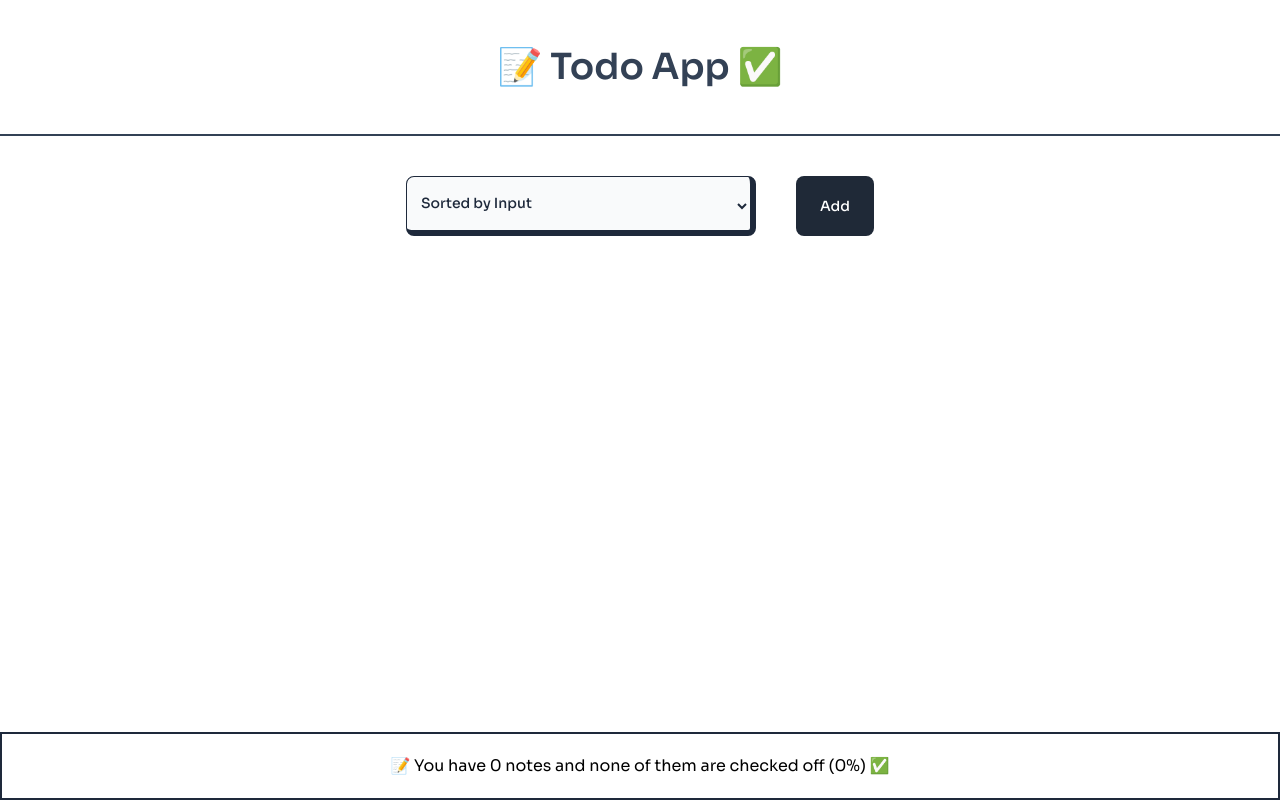
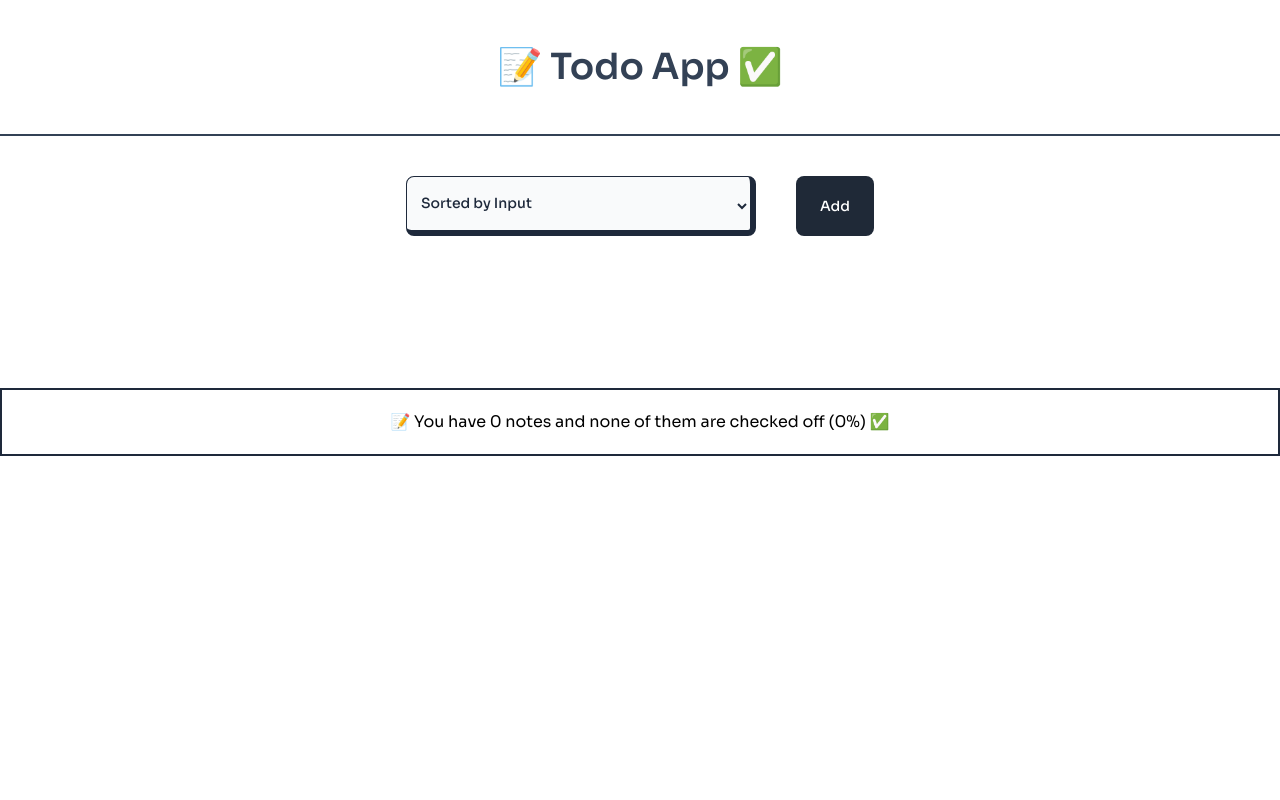
Before and after one commit to ramaherdianto/todoapp, a React (Vite) app: page / in a window 1280 px wide. Built offline with nearby package versions, Linux system fonts and the light colour scheme.

Commit message:
Update Footer.jsx

```diff
--- a/src/components/Footer.jsx
+++ b/src/components/Footer.jsx
@@ -7,9 +7,7 @@ const Footer = ({ tasksList }) => {
     return (
         <>
             <footer
-                className={`flex border-[2px] px-4 py-5 mt-[2em] border-slate-800 w-full items-center justify-center ${
-                    tasksList < 2 ? 'absolute bottom-0' : ''
-                }`}
+                className='flex border-[2px] px-4 py-5 mt-[2em] border-slate-800 w-full items-center justify-center'
             >
                 <div className='max-w-7xl flex'>
                     <span className='text-center w-full'>
```
